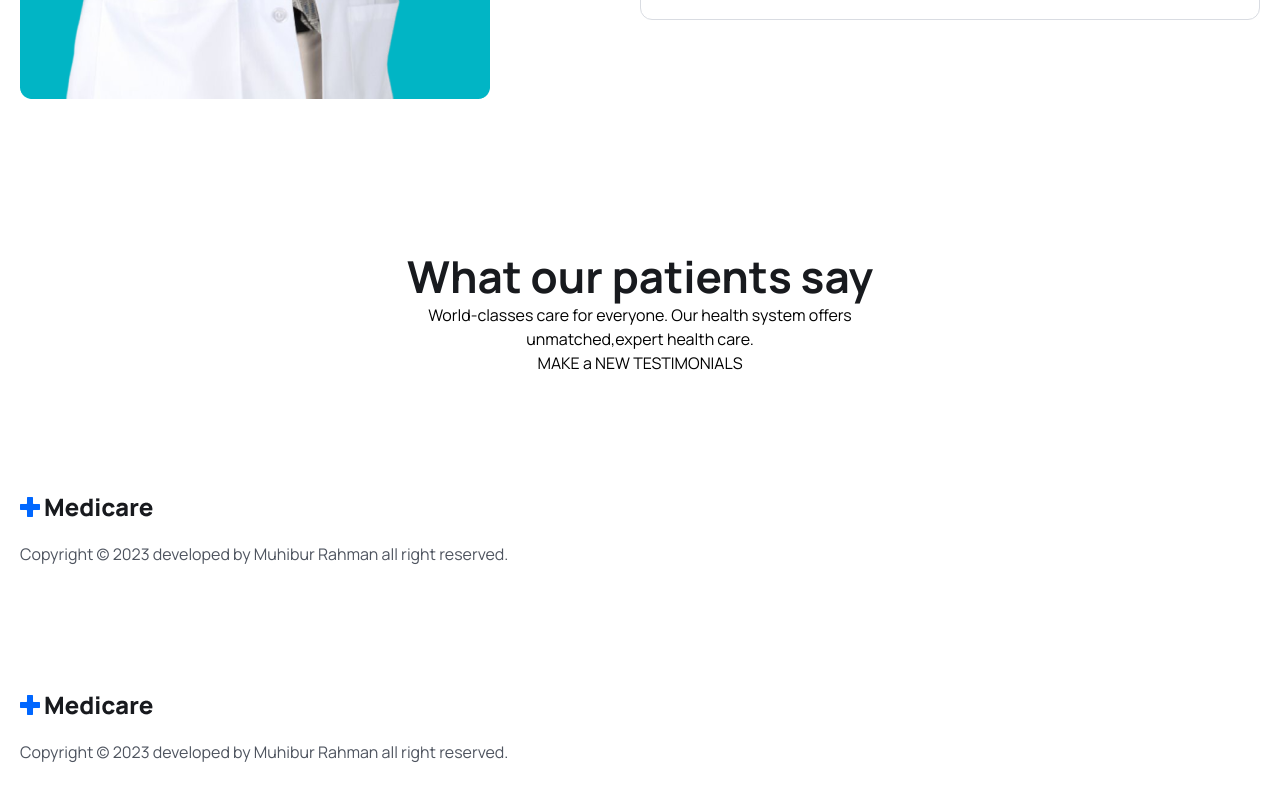
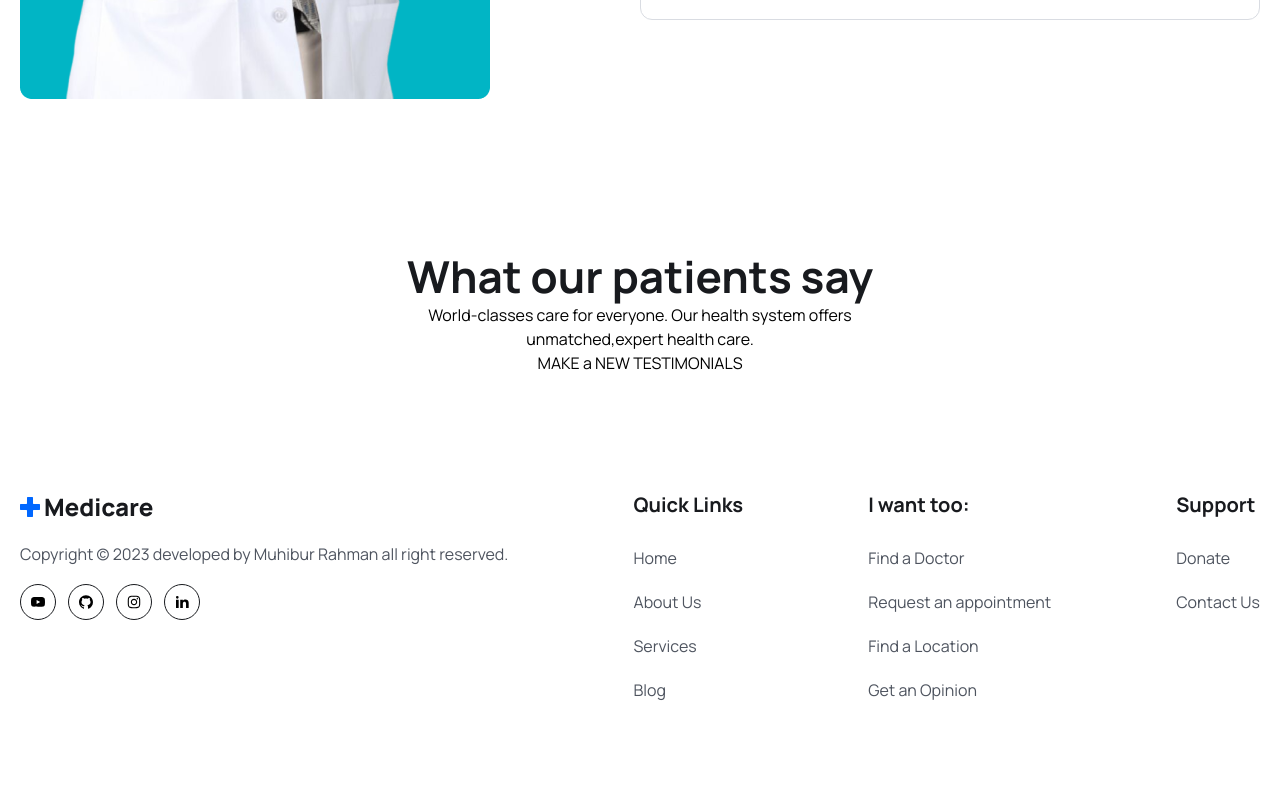
Before and after one commit to AayushAryan007/docAppoint, a React (Vite) app in the folder client/: page / in a window 1280 px wide. Shown: the part 5358-6158 px from the top of the page. Built offline with nearby package versions, Linux system fonts and the light colour scheme; the HTML template or start-up script is replaced by a standard one.

Commit message:
footer details 3 column

```diff
--- a/client/src/components/Footer/Footer.jsx
+++ b/client/src/components/Footer/Footer.jsx
@@ -64,9 +64,67 @@ const Footer = () => {
 
             <div className="flex items-center gap-3 mt-4">
               {socialLinks.map((link, index) => (
-                <Link></Link>
+                <Link
+                  to={link.path}
+                  key={index}
+                  className="w-9 h-9 border border-solid border-[#181A1E] rounded-full flex items-center justify-center group hover:bg-primaryColor hover:border-none"
+                >
+                  {link.icon}
+                </Link>
               ))}
             </div>
+          </div>
+
+          <div>
+            <h2 className="text-[20px] leading-[30px] font-[700] mb-6 text-headingColor">
+              Quick Links
+            </h2>
+            <ul>
+              {quickLink01.map((item, index) => (
+                <li key={index} className="mb-4">
+                  <Link
+                    to={item.path}
+                    className="text-[16px] leading-7 font-[400] text-textColor"
+                  >
+                    {item.display}
+                  </Link>
+                </li>
+              ))}
+            </ul>
+          </div>
+          <div>
+            <h2 className="text-[20px] leading-[30px] font-[700] mb-6 text-headingColor">
+              I want too:
+            </h2>
+            <ul>
+              {quickLink02.map((item, index) => (
+                <li key={index} className="mb-4">
+                  <Link
+                    to={item.path}
+                    className="text-[16px] leading-7 font-[400] text-textColor"
+                  >
+                    {item.display}
+                  </Link>
+                </li>
+              ))}
+            </ul>
+          </div>
+          <div>
+            <h2 className="text-[20px] leading-[30px] font-[700] mb-6 text-headingColor">
+              Support
+            </h2>
+            <ul>
+              {quickLink03.map((item, index) => (
+                <li key={index} className="mb-4">
+                  <Link
+                    to={item.path}
+                    className="text-[16px] leading-7 font-[400] text-textColor"
+                  >
+                    {item.display}
+                  </Link>
+                </li>
+              ))}
+            </ul>
           </div>
         </div>
       </div>
--- a/client/src/pages/Home.jsx
+++ b/client/src/pages/Home.jsx
@@ -302,7 +302,7 @@ const Home = () => {
       {/* =========testimonials ends========= */}
 
       {/* ===========footer section starts========= */}
-      <Footer />
+
       {/* ===========footer section ends========= */}
     </>
   );
```
